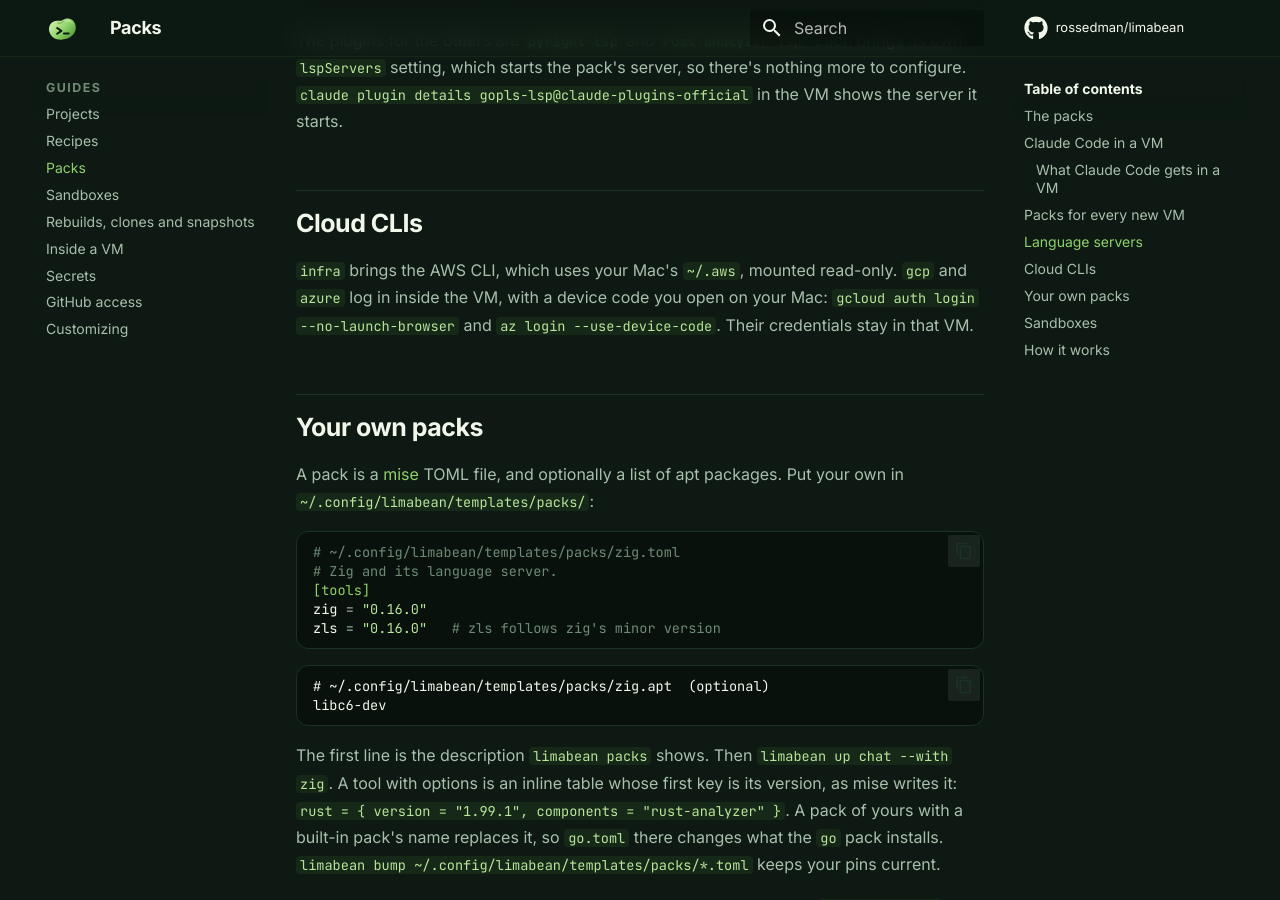
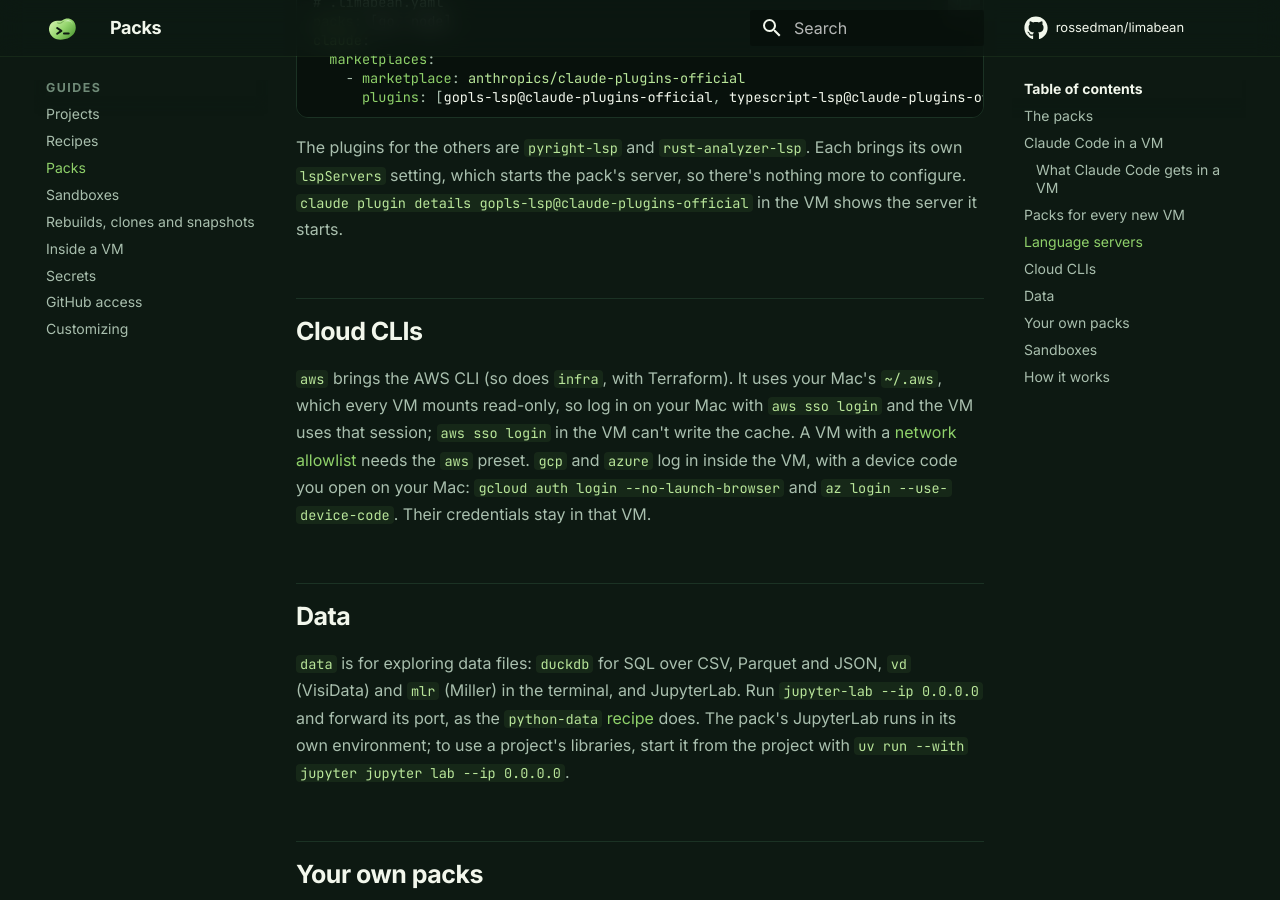
Before and after one commit to rossedman/limabean, an MkDocs documentation site: the page built from docs/packs.md, in a window 1280 px wide and 900 px high, scrolled down 3842 px. Built offline with MkDocs 1.6.1 and Material for MkDocs 9.7.7, drawn with Linux system fonts in a browser that asks for light colours; comment, search, counter and statistics services are not loaded; some of the changed text lies outside the part shown.

Commit message:
Add aws and data packs (#77)
AWS work needed the infra pack, which brings Terraform and tflint along
with the CLI, and data work had no pack: the python-data recipe left
Jupyter and the rest to each project.

- aws: the AWS CLI, which reads the ~/.aws every VM mounts read-only.
  infra keeps it too, so existing VMs don't lose it.
- data: DuckDB, JupyterLab (jupyter-lab), VisiData and Miller.
- An aws network preset: amazonaws.com and awsapps.com (SSO).
- The python-data recipe uses the data pack.
- Docs: packs (the table, AWS login, a Data section), network presets,
  recipes. Schema regenerated.

Co-authored-by: Claude Opus 5.5 <noreply@anthropic.com>

```diff
--- a/docs/limabean.schema.json
+++ b/docs/limabean.schema.json
@@ -92,6 +92,7 @@
             "anyOf": [
               {
                 "enum": [
+                  "aws",
                   "azure",
                   "claude",
                   "docker",
@@ -131,9 +132,11 @@
           {
             "enum": [
               "api",
+              "aws",
               "azure",
               "claude",
               "containers",
+              "data",
               "db",
               "dotnet",
               "elixir",
--- a/docs/packs.md
+++ b/docs/packs.md
@@ -33,6 +33,7 @@ project.
 | `infra` | terraform, tflint, aws-cli |
 | `containers` | act, dive, skopeo (Docker itself is in every VM) |
 | `db` | psql, sqlite3, redis-cli |
+| `data` | duckdb, jupyterlab, visidata, miller |
 | `api` | buf, grpcurl |
 | `supply-chain` | cosign, syft, grype |
 | `rust` | rust (stable, through rustup, with rust-analyzer), cargo-binstall |
@@ -41,6 +42,7 @@ project.
 | `elixir` | Erlang/OTP (precompiled), elixir |
 | `dotnet` | the .NET SDK (C#, F#) |
 | `security` | trivy, semgrep, gitleaks |
+| `aws` | aws-cli |
 | `gcp` | gcloud (with gsutil and bq) |
 | `azure` | az |
 | `claude` | Claude Code, to run agents inside the VM |
@@ -144,10 +146,22 @@ in the VM shows the server it starts.
 
 ## Cloud CLIs
 
-`infra` brings the AWS CLI, which uses your Mac's `~/.aws`, mounted
-read-only. `gcp` and `azure` log in inside the VM, with a device code you
+`aws` brings the AWS CLI (so does `infra`, with Terraform). It uses your
+Mac's `~/.aws`, which every VM mounts read-only, so log in on your Mac with
+`aws sso login` and the VM uses that session; `aws sso login` in the VM
+can't write the cache. A VM with a [network allowlist](network.md) needs
+the `aws` preset. `gcp` and `azure` log in inside the VM, with a device code you
 open on your Mac: `gcloud auth login --no-launch-browser` and
 `az login --use-device-code`. Their credentials stay in that VM.
+
+## Data
+
+`data` is for exploring data files: `duckdb` for SQL over CSV, Parquet and
+JSON, `vd` (VisiData) and `mlr` (Miller) in the terminal, and JupyterLab.
+Run `jupyter-lab --ip 0.0.0.0` and forward its port, as the
+[`python-data` recipe](recipes.md#python-data) does. The pack's JupyterLab
+runs in its own environment; to use a project's libraries, start it from
+the project with `uv run --with jupyter jupyter lab --ip 0.0.0.0`.
 
 ## Your own packs
 
```
Also changed, not shown: docs/network.md (+1 -0 lines), docs/recipes.md (+1 -1 lines), 5 other files.
